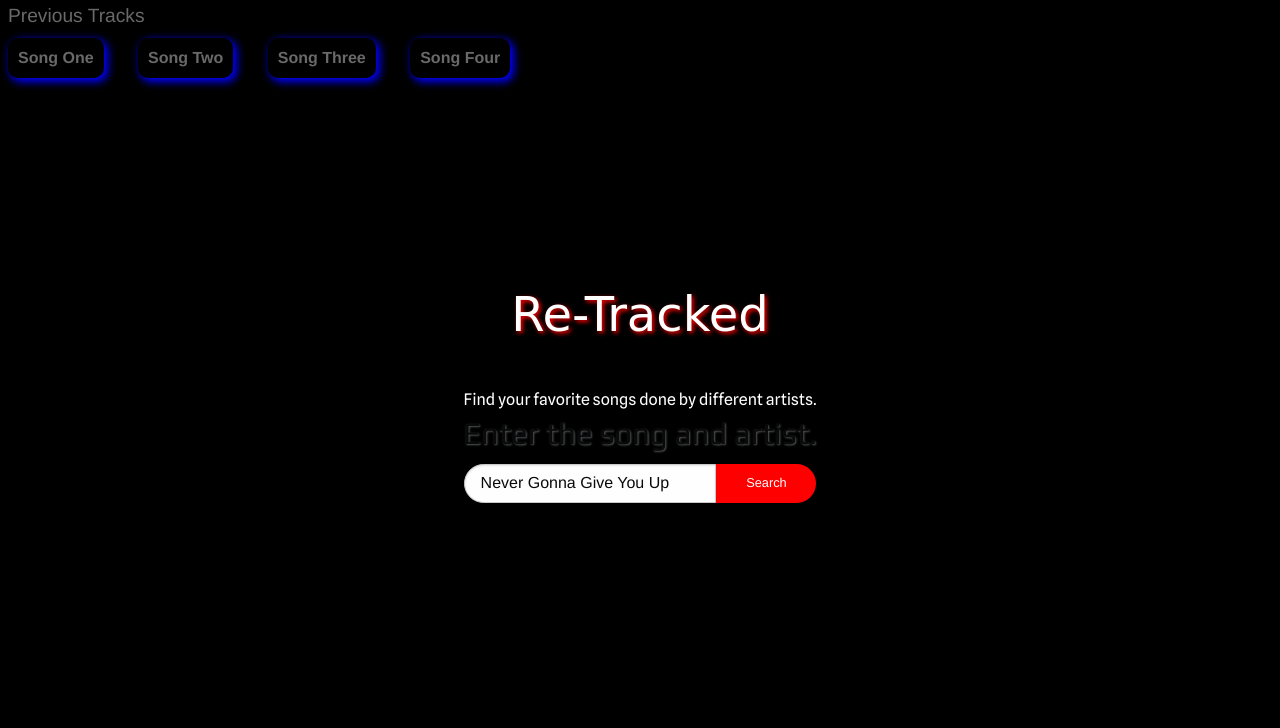
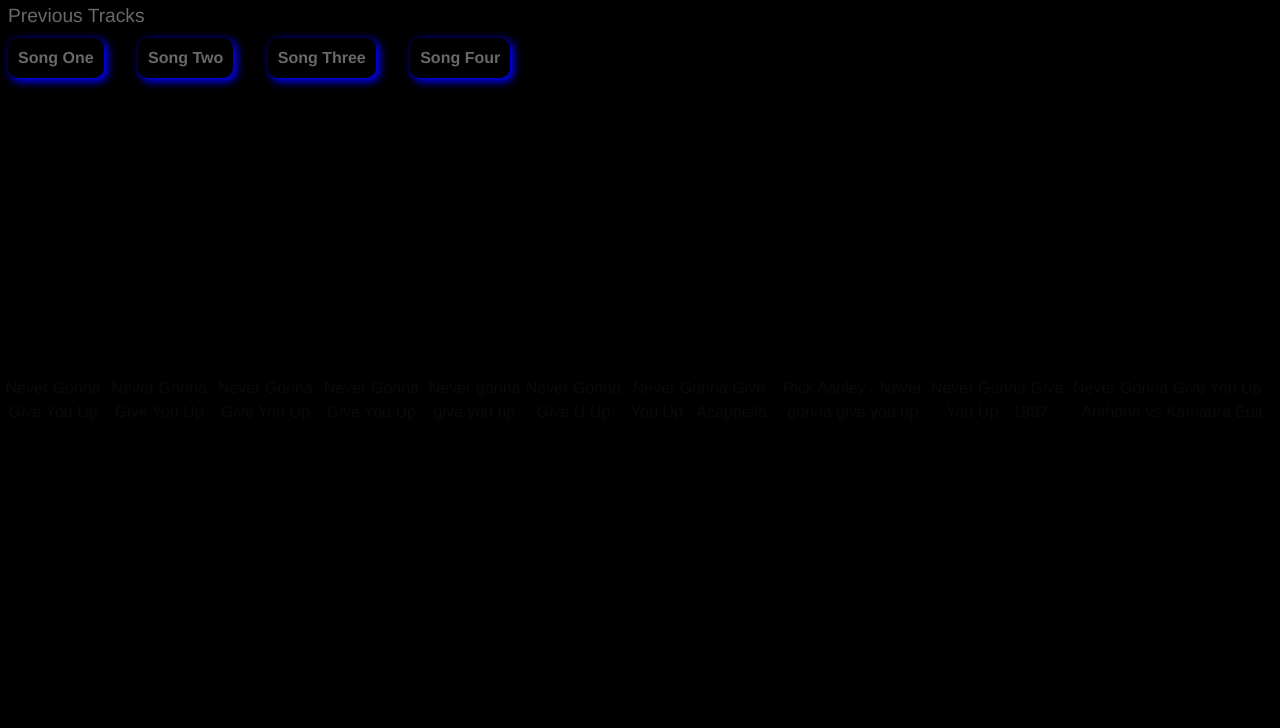
Before and after one commit to MyComplex/enigmatic_syntax_re-tracked, a plain HTML site: page index.html in a window 1280 px wide. Both pictures are taken after a click on the button "Search". Shown: the top 728 px of the page. Drawn offline with nearby package versions, Linux system fonts and the light colour scheme; no server answers; a web font is replaced by a local one.

Commit message:
Test for MusixMatch results

```diff
--- a/assets/css/style.css
+++ b/assets/css/style.css
@@ -54,6 +54,10 @@ p {
   justify-content: center;
 }
 
+.hero-section-text {
+  display: block;
+}
+
 h3 {
   font-family: 'Play', sans-serif;
   text-shadow: 1px 1px 2px #565a5c;
--- a/assets/scripts/script.js
+++ b/assets/scripts/script.js
@@ -58,36 +58,66 @@
 /* Jackson's area */
 
 //musixmatch track search api query string https://api.musixmatch.com/ws/1.1/track.search?q_track=thunderstruck&apikey=1bea274e43466310a83604d5c9dffd24
+
 var searchInput = document.getElementById("search-input");
 var searchButton = document.getElementById("search-button");
-var resultsContainer = document.getElementById("results-container");
 
 searchButton.addEventListener("click", performSearch);
 
+// function performSearch(event) {
+//   event.preventDefault();
+//   var searchTerm = searchInput.value;
+//   console.log(searchTerm);
+//   var apiUrl = `https://api.musixmatch.com/ws/1.1/track.search?q_track=${encodeURIComponent(searchTerm)}&apikey=1bea274e43466310a83604d5c9dffd24`;
+
+//   fetch(apiUrl)
+//   .then((response) => response.json())
+//   .then((data) => displayResults(data))
+//   .catch((error) => console.log(error));
+
+//   console.log(apiUrl);
+// }
+
 function performSearch(event) {
+  //testing function
   event.preventDefault();
-  var searchTerm = searchInput.value;
-  console.log(searchTerm);
-  var apiUrl = `https://api.musixmatch.com/ws/1.1/track.search?q_track=${encodeURIComponent(searchTerm)}&apikey=1bea274e43466310a83604d5c9dffd24`;
+  var apiUrl = "./assets/json/musixMatch.json";
 
   fetch(apiUrl)
     .then((response) => response.json())
     .then((data) => displayResults(data))
     .catch((error) => console.log(error));
-
-  console.log(apiUrl);
 }
 
+var seeData ="";
+
 function displayResults(data) {
-  resultsContainer.innerHTML = "";
+  var resultData = data.message.body.track_list;
+  console.log(resultData);
+  seeData = resultData;
+  var resultsContainer = document.querySelector(".hero-section");
+  console.log(resultsContainer);
+  var hideHolder = document.querySelector(".hero-section-text");
+  console.log(hideHolder);
+  hideHolder.style.display = "none";
 
-  data.forEach((result) => {
-    var resultItem = document.createElement("div");
-    resultItem.textContent = result.title;
-    resultsContainer.appendChild(resultItem);
-  });
+  for (let i = 0; i < resultData.length; i++) {
+    const element = resultData[i];
+    var newBox = document.createElement("div");
+    newBox.textContent = element.track.track_name;
+    resultsContainer.appendChild(newBox);
+  }
+
+
+  // Set content or modify other attributes of the new box element
+  // resultsContainer.textContent = resultData;
+  // resultsContainer.style.backgroundColor = "lightblue";
+  // resultsContainer.style.padding = "10px";
+
+  // Append the new box element to the results container
+  // resultsContainer.appendChild(resultsContainer);
 }
-
+console.log(seeData);
 /* Jackson's area */
 
 /* Lidell's area */
--- a/index.html
+++ b/index.html
@@ -5,7 +5,7 @@
   <meta charset="UTF-8">
   <meta http-equiv="X-UA-Compatible" content="IE=edge">
   <meta name="viewport" content="width=device-width, initial-scale=1.0">
-  <script src="http://bucky-cors-proxy.herokuapp.com/fetch.js"></script>
+  <!-- <script src="http://bucky-cors-proxy.herokuapp.com/fetch.js"></script> -->
   <link rel="stylesheet" href="https://cdn.jsdelivr.net/npm/normalize.css@8.0.1/normalize.css">
   <link rel="preconnect" href="https://fonts.googleapis.com">
   <link rel="preconnect" href="https://fonts.gstatic.com" crossorigin>
@@ -42,6 +42,7 @@
         </fieldset>
       </form>
     </section>
+    <div id = "results-container"></div>
   </main>
 
   <footer class="social-footer">
```
